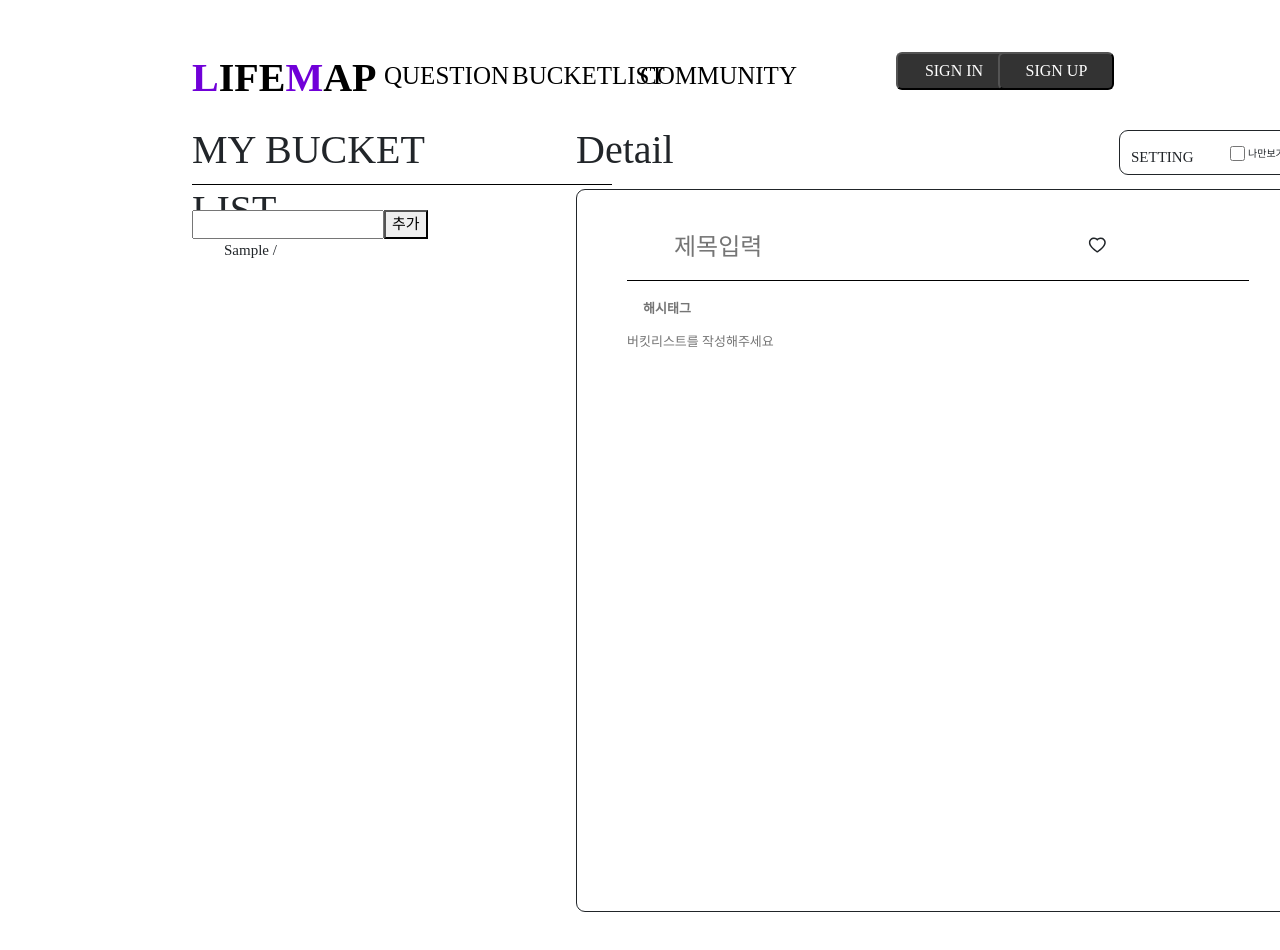
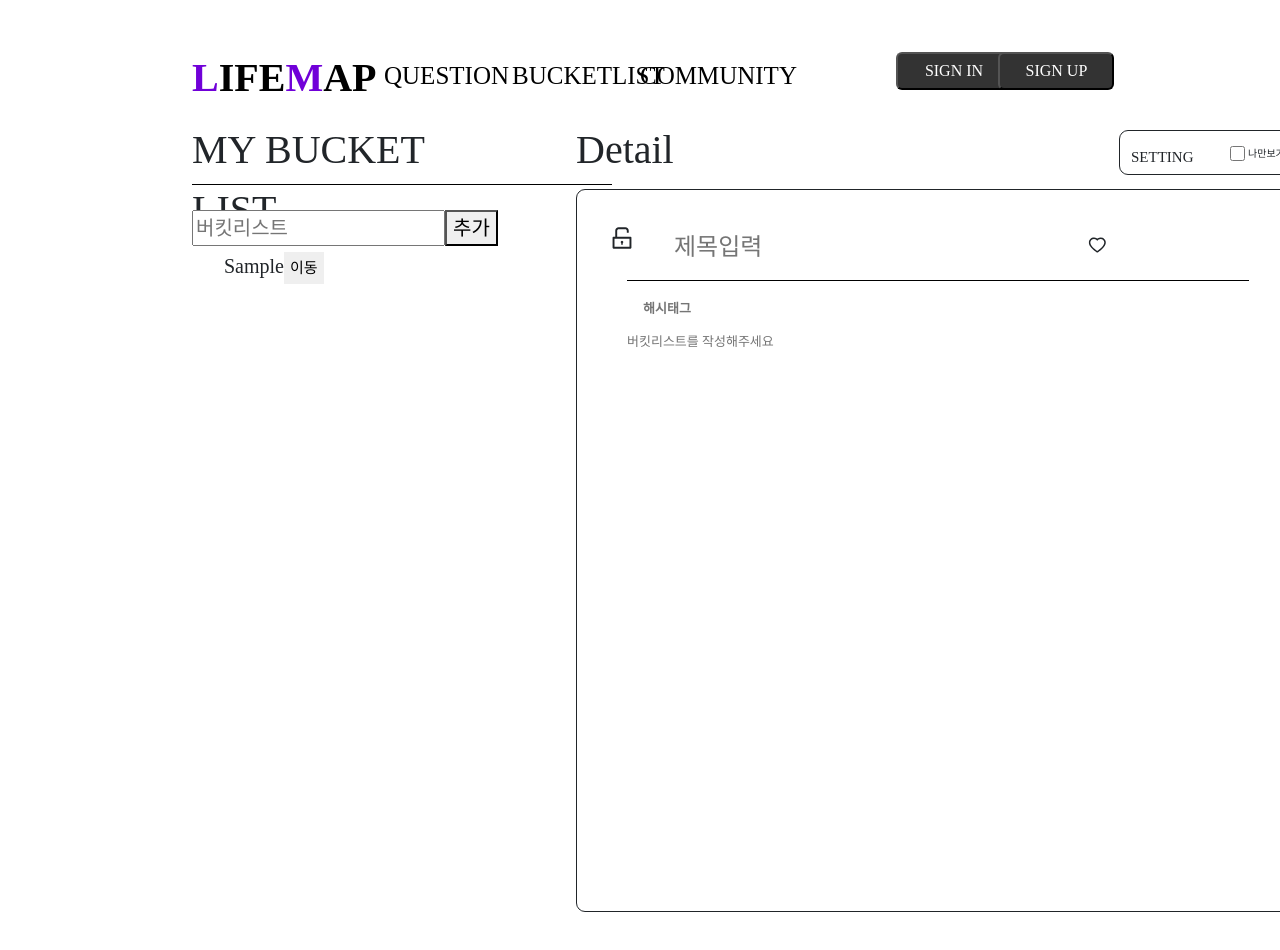
Before and after one commit to sense-web-framework/life-map, a React (Create React App) app in the folder life-map/: page /bucket-list in a window 1280 px wide. Both pictures are taken after typing "Sample" into the empty fields and a click on the button "추가". Shown: the top 950 px of the page. Built offline with nearby package versions, Linux system fonts and the light colour scheme; no server answers; a web font is replaced by a local one.

Commit message:
FEAT : 나만보기 아이콘추가
이건했는데 리스트 동적추가는 언제하지;;

```diff
--- a/life-map/src/css/BucketList.css
+++ b/life-map/src/css/BucketList.css
@@ -36,7 +36,7 @@
     top: 90px;
     left: 0px;
     font-family: "AbhayaLibre-SemiBold";
-    font-size: 15px;
+    font-size: 20px;
 }
 
 .list_checkbox{
@@ -121,6 +121,14 @@
     border-style: solid;
 }
 
+.Secret{
+    position: absolute;
+    display: inline;
+    transform: scale(1.5);
+    top: 5%;
+    left: 5%;
+}
+
 .Title{
     position: absolute;
     width: 240px;
--- /dev/null
+++ b/life-map/src/css/ListButton.css
@@ -0,0 +1,9 @@
+.Interval {
+    line-height: 2;
+}
+
+.move_list{
+    border: none;
+    font-size: 15px;
+    /* background-color : #7000D8; */
+}
--- a/life-map/src/pages/BucketList.js
+++ b/life-map/src/pages/BucketList.js
@@ -3,6 +3,7 @@ import '../css/BucketList.css'
 import TextareaAutosize from 'react-textarea-autosize'
 import LikeButton from "./LikeButton.js";
 import ListButton from './ListButton.js';
+import SecretButton from './SecretButton.js';
 
 function BucketList() {
 
@@ -13,15 +14,6 @@ function BucketList() {
                 <div className="bucketlist_title">MY BUCKET LIST</div>
                 <div className="list_underline"></div>
                 <div className="list_type">
-                    {/* <ol>
-                        <li>버킷리스트1</li>
-                        <li>버킷리스트2</li>
-                        <li>버킷리스트3</li>
-                        <li>버킷리스트4</li>
-                        <li>버킷리스트5</li>
-                        <li>버킷리스트6</li>
-                        <li>버킷리스트7</li>
-                    </ol> */}
                     <ListButton></ListButton>
                 </div>
             </div>
@@ -35,6 +27,7 @@ function BucketList() {
                     <p className="p_Private">나만보기</p>
                 </div>
                 <div className="Content">
+                    <div className="Secret"><SecretButton></SecretButton></div>
                     <input type="text" className="Title" placeholder="제목입력"></input>
                     <div className="Heart"><LikeButton></LikeButton></div>
                     <div className="title_underline"></div>
--- a/life-map/src/pages/ListButton.js
+++ b/life-map/src/pages/ListButton.js
@@ -1,9 +1,9 @@
 import React, { Component } from 'react';
+import '../css/ListButton.css'
 
 class ListButton extends Component {
   state = {
     input1: '',
-    input2: '',
     list: []
   };
   num = 0;
@@ -18,40 +18,44 @@ class ListButton extends Component {
 
   //추가 명령을 수행할 함수
   handleCreate = () => {
-    const { input1, input2, list } = this.state;
+    const { input1, list } = this.state;
+    const newItem = {
+      input1: input1
+    };
+
     this.setState({
-      list: list.concat({
-        input1: input1,
-        input2: input2
-      }),
-      input1: '',
-      input2: ''
+      list: [...list, newItem],
+      input1: ''
     });
   };
 
   render() {
     const { handleChange, handleCreate } = this;
     const { input1, list } = this.state;
+
     return (
       <div>
         <div>
           <input
             type="text"
             name="input1"
+            placeholder="버킷리스트"
             onChange={handleChange}
             value={input1}
           />
+
           <button onClick={handleCreate}>추가</button>
         </div>
         <div>
           <ul>
-            {list.map((item, index) => {
-              return (
-                <li key={index}>
-                  {item.input1} / {item.input2}
-                </li>
-              );
-            })}
+            {list.map((item, index) => (
+              <li key={index} className="Interval">
+                {item.input1}
+                {/* 각 항목 옆에 빈 버튼 추가 */}
+                {/* <button className="move_list">이동</button> */}
+                <input type="button" value="이동" className="move_list"></input>
+              </li>
+            ))}
           </ul>
         </div>
       </div>
--- /dev/null
+++ b/life-map/src/pages/SecretButton.js
@@ -0,0 +1,33 @@
+import React from 'react';
+import {LockOutlined, UnlockOutlined} from '@ant-design/icons';
+class SecretButton extends React.Component{
+    state = {
+        isChecked: true,
+        notice: ' ',
+    };
+
+    onClick = () => {
+        this.state.isChecked ?
+        this.setState({
+            isChecked: false,
+            notice: '',
+        })
+        :
+        this.setState({
+            isChecked: true,
+            notice: '',
+        });
+    }
+    render(){
+        return(
+            <React.Fragment>
+                <div>
+                    {this.state.isChecked ?
+                    <UnlockOutlined onClick={this.onClick}/> :
+                    <LockOutlined onClick={this.onClick}/>}
+                </div>
+            </React.Fragment>
+        )
+    }
+}
+export default SecretButton;
```
